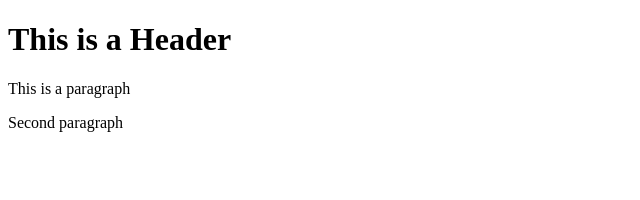
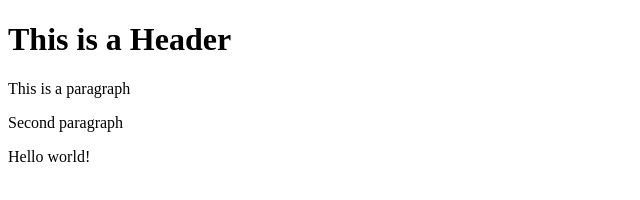
Before and after one commit to PearlofPerplexity/git-test, a website: page index.html in a window 1280 px wide. Shown: the whole page, without its empty margins (0-640 px from the left). Drawn offline with Linux system fonts and the light colour scheme.

Commit message:
Using NPM

```diff
--- a/index.html
+++ b/index.html
@@ -10,5 +10,6 @@
     <h1>This is a Header</h1>
     <p>This is a paragraph</p>
     <p>Second paragraph</p>
+    <p>Hello world!</p>
 </body>
 </html>
```
Also changed, not shown: package.json (added, +24 -0 lines), 2 other files.
